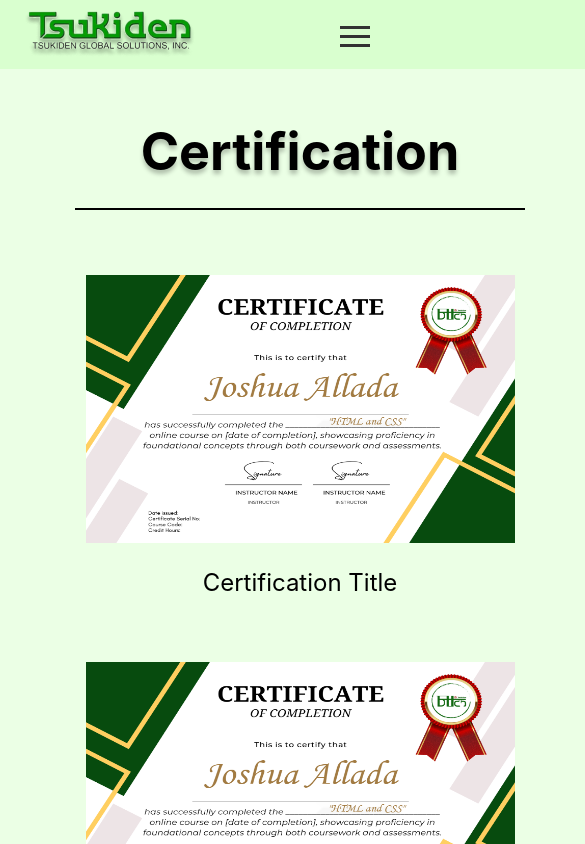
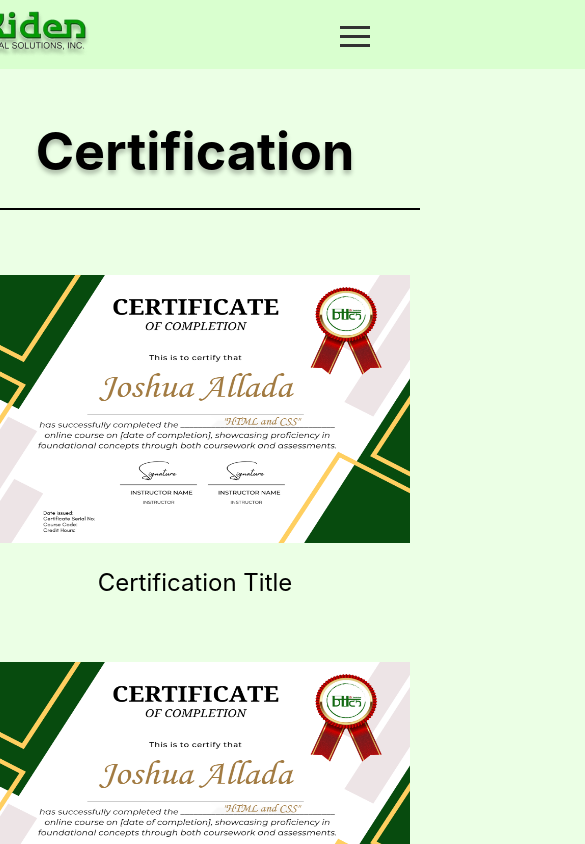
Before and after one commit to AlladaJoshua/cmsmyreactproject, a React (Vite) app: page / in a window 390 px wide. Shown: the top 844 px of the page, 585 px wide, since content can reach past the window. Built offline with nearby package versions, Linux system fonts and the light colour scheme.

Commit message:
Body width at mobile change

```diff
--- a/src/index.css
+++ b/src/index.css
@@ -143,7 +143,7 @@
 /* Media Query for screens up to 600px */
 @media (max-width: 600px) {
   body {
-    width: 600px;
+    width: 100%;
   }
   nav a {
     display: none;
```
